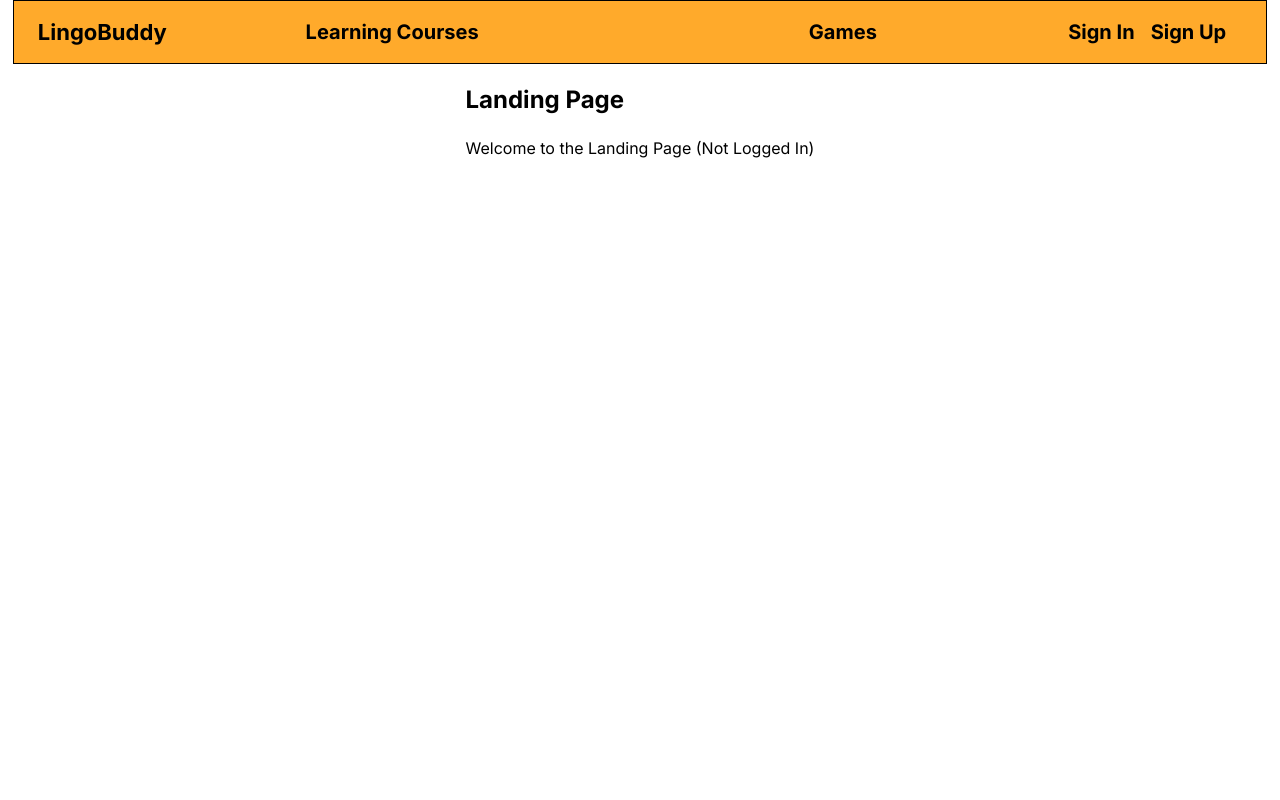
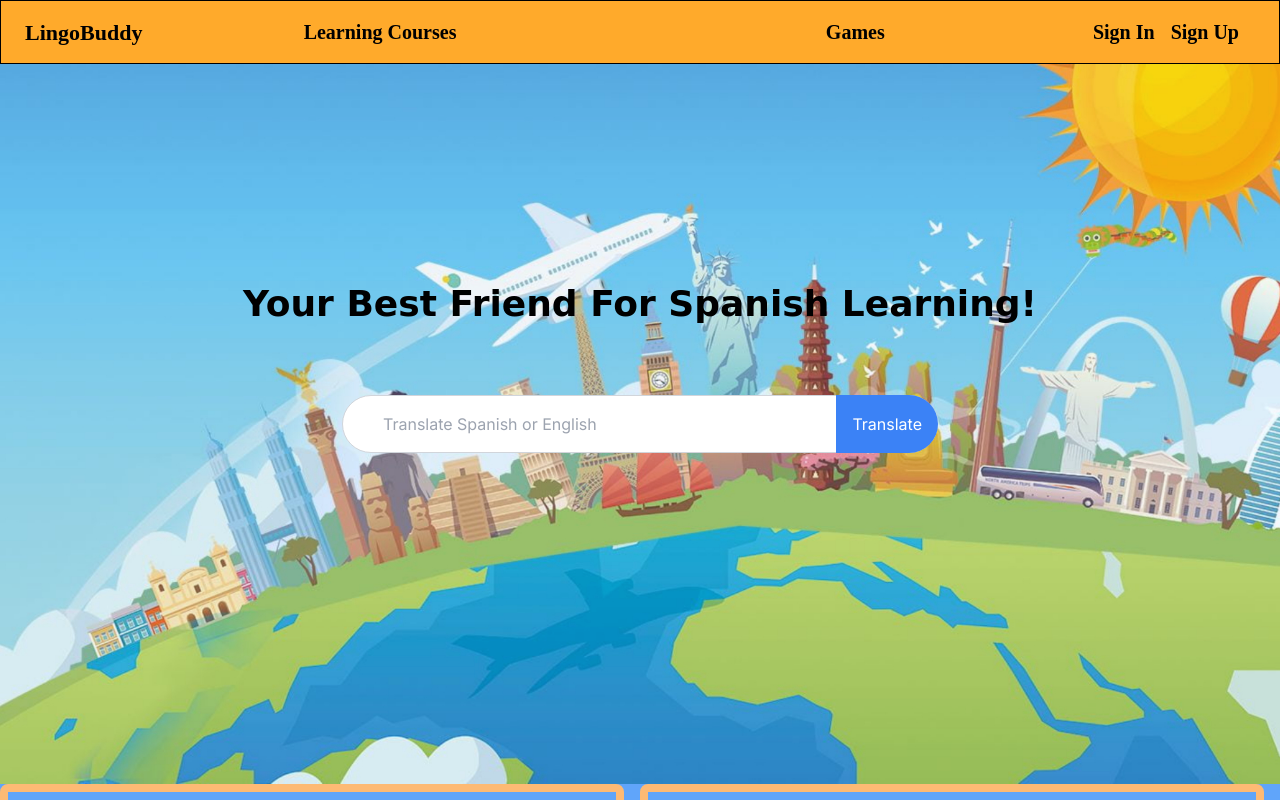
Before and after one commit to jgone99/LingoBuddy, a Next.js app: page / in a window 1280 px wide. Shown: the top 800 px of the page. Built offline with nearby package versions, Linux system fonts and the light colour scheme; no server answers.

Commit message:
re-routes and small changes

```diff
--- a/next.config.mjs
+++ b/next.config.mjs
@@ -1,4 +1,14 @@
 /** @type {import('next').NextConfig} */
-const nextConfig = {};
+const nextConfig = {
+    async redirects() {
+        return [
+            {
+                source: '/',
+                destination: '/home-page',
+                permanent: true,
+            }
+        ]
+    }
+};
 
 export default nextConfig;
--- a/src/app/components/header.jsx
+++ b/src/app/components/header.jsx
@@ -7,9 +7,9 @@ const Header = () => {
 
 	return (
 		<>
-			<nav className="h-16 px-6 flex items-center justify-between mb-5">
+			<nav className="h-16 px-6 flex items-center justify-between relative">
 				<div className="flex items-center title">
-					<Link href={(!userId && "/") || (userId && "/home-page")}>
+					<Link href="/home-page">
 						<div>
 							LingoBuddy
 						</div>
@@ -27,7 +27,7 @@ const Header = () => {
 				<div className="flex items-center">
 					<SignedIn>
 						<div className="ml-auto">
-							<UserButton afterSignOutUrl='/' />
+							<UserButton afterSignOutUrl='/home-page' />
 						</div>
 					</SignedIn>
 					<SignedOut>
--- a/src/app/components/homepage-component.jsx
+++ b/src/app/components/homepage-component.jsx
@@ -18,8 +18,8 @@ export function HomePageComponent({translateText}) {
     return (
         <div>
           <div>
-            <div className="bg-blue-400">
-                <div className="bg-cover bg-center w-screen h-1/2 flex items-center justify-center relative">
+            <div className="h-full bg-blue-400">
+                <div className="travel-div bg-cover bg-center w-screen h-1/2 flex items-center justify-center relative">
                     <img src="/travelbanner.jpg" alt="Banner" className="h-1/2 w-full object-cover opacity-95" />
                     <div className="absolute top-1/3 transform -translate-y-1/2 text-center">
                         <h1 className="text-4xl font-bold text-black" style={{ fontFamily: 'Comic Sans MS, Comic Sans, cursive' }}>Your Best Friend For Spanish Learning!</h1>
--- a/src/app/globals.css
+++ b/src/app/globals.css
@@ -1,16 +1,20 @@
 @tailwind base;
 @tailwind components;
 @tailwind utilities;
-@import url('https://fonts.cdnfonts.com/css/tondu');
+
 nav {
     background: rgb(255,170,43);
-    margin-left: 1%;
-    margin-right: 1%;
     border-color: black;
     border-width: 1px;
     color: black;
     font-size: 20px;
     font-weight: bold;
+    z-index: 30;
+    font-family: cursive;
+}
+
+.travel-div {
+    z-index: 10;
 }
 
 .title {
--- a/src/app/page.jsx
+++ b/src/app/page.jsx
@@ -1,8 +1,9 @@
+import { HomePageComponent } from "./components/homepage-component";
+
 export default function LandingPage() {
   return (
     <>
-      <h1 className="text-2xl font-bold mb-5">Landing Page</h1>
-      <p className="mb-5">Welcome to the Landing Page (Not Logged In)</p>
+      <HomePageComponent />
     </>
   )
 }
--- a/src/middleware.js
+++ b/src/middleware.js
@@ -3,7 +3,7 @@ import { authMiddleware } from "@clerk/nextjs";
 
 export default authMiddleware({
   // Routes that can be accessed while signed out
-  publicRoutes: ['/'],
+  publicRoutes: ['/','/home-page'],
 });
 
 export const config = {
```
